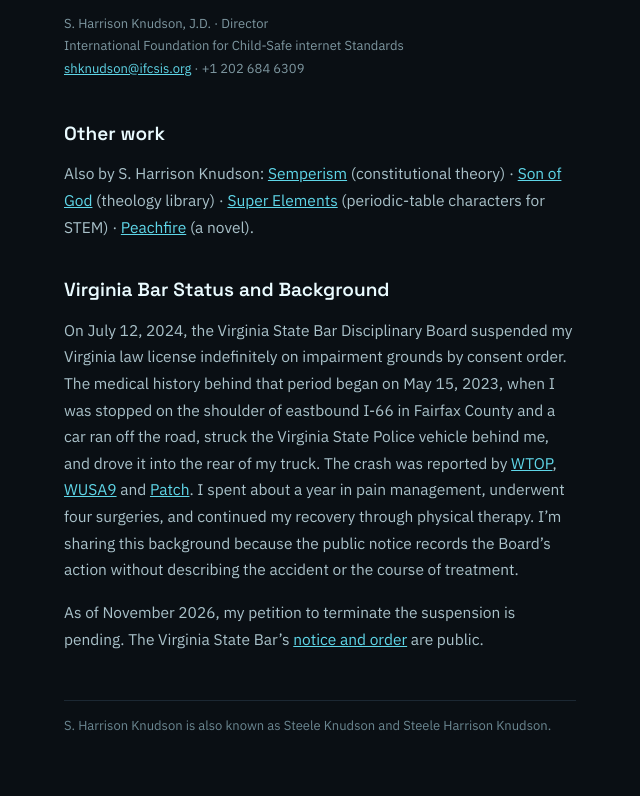
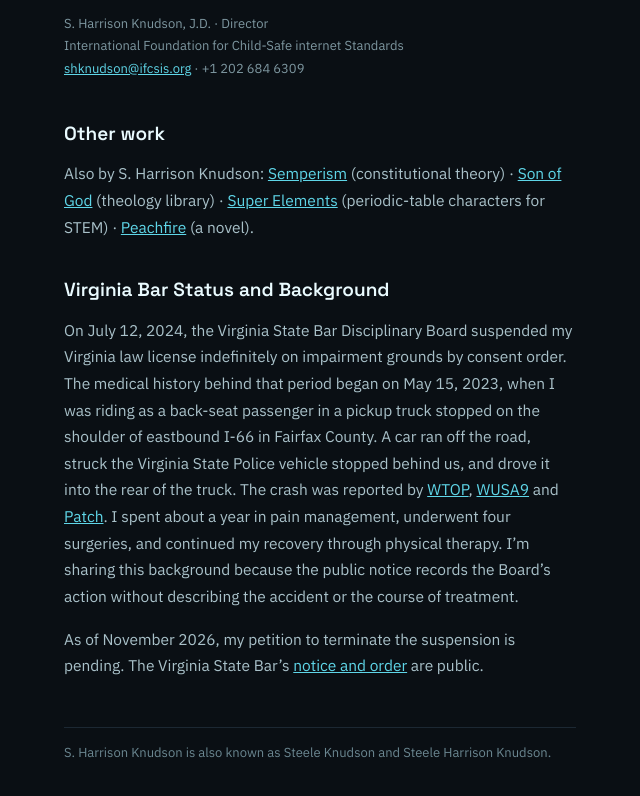
Before and after one commit to IFC-SiS/ifcsis-site, a plain HTML site: page director.html in a window 1280 px wide. Shown: the part 2079-2875 px from the top of the page, without its empty margins (0-640 px from the left). Drawn offline with Linux system fonts and the light colour scheme.

Commit message:
Director bio: correct crash account (back-seat passenger, not driver)
Co-Authored-By: Claude Opus 5.5 <noreply@anthropic.com>
Claude-Session: https://claude.ai/code/session_013hhJGLmdPDJa7BWfRjRYbp

```diff
--- a/director.html
+++ b/director.html
@@ -72,7 +72,7 @@
 <h2>Other work</h2>
 <p>Also by S. Harrison Knudson: <a href="https://semperism.org/">Semperism</a> (constitutional theory) · <a href="https://sonofgod.love/library">Son of God</a> (theology library) · <a href="https://superelements.com/">Super Elements</a> (periodic-table characters for STEM) · <a href="https://peachfire.ink/">Peachfire</a> (a novel).</p>
 <h2 id="virginia-bar-status">Virginia Bar Status and Background</h2>
-<p>On July 12, 2024, the Virginia State Bar Disciplinary Board suspended my Virginia law license indefinitely on impairment grounds by consent order. The medical history behind that period began on May 15, 2023, when I was stopped on the shoulder of eastbound I-66 in Fairfax County and a car ran off the road, struck the Virginia State Police vehicle behind me, and drove it into the rear of my truck. The crash was reported by <a href="https://wtop.com/fairfax-county/2023/05/bristow-woman-struck-police-vehicle-knocking-va-trooper-into-i-66">WTOP</a>, <a href="https://wusa9.com/article/news/police/virginia-state-police-trooper-injured-crash-bristow/65-ead44397-fb52-4c72-8f12-6be41d319050">WUSA9</a> and <a href="https://patch.com/virginia/manassas/bristow-woman-crashes-trooper-i-66-fairfax-police">Patch</a>. I spent about a year in pain management, underwent four surgeries, and continued my recovery through physical therapy. I&rsquo;m sharing this background because the public notice records the Board&rsquo;s action without describing the accident or the course of treatment.</p>
+<p>On July 12, 2024, the Virginia State Bar Disciplinary Board suspended my Virginia law license indefinitely on impairment grounds by consent order. The medical history behind that period began on May 15, 2023, when I was riding as a back-seat passenger in a pickup truck stopped on the shoulder of eastbound I-66 in Fairfax County. A car ran off the road, struck the Virginia State Police vehicle stopped behind us, and drove it into the rear of the truck. The crash was reported by <a href="https://wtop.com/fairfax-county/2023/05/bristow-woman-struck-police-vehicle-knocking-va-trooper-into-i-66">WTOP</a>, <a href="https://wusa9.com/article/news/police/virginia-state-police-trooper-injured-crash-bristow/65-ead44397-fb52-4c72-8f12-6be41d319050">WUSA9</a> and <a href="https://patch.com/virginia/manassas/bristow-woman-crashes-trooper-i-66-fairfax-police">Patch</a>. I spent about a year in pain management, underwent four surgeries, and continued my recovery through physical therapy. I&rsquo;m sharing this background because the public notice records the Board&rsquo;s action without describing the accident or the course of treatment.</p>
 <p>As of November 2026, my petition to terminate the suspension is pending. The Virginia State Bar&rsquo;s <a href="https://vsb.org/Site/Site/news/summary/20240715-knudson.aspx">notice and order</a> are public.</p>
 
 <p class="aka" style="font-size:13px;color:var(--dim);margin:48px 0 0;padding-top:14px;border-top:1px solid var(--line)">S. Harrison Knudson is also known as Steele Knudson and Steele Harrison Knudson.</p>
```
